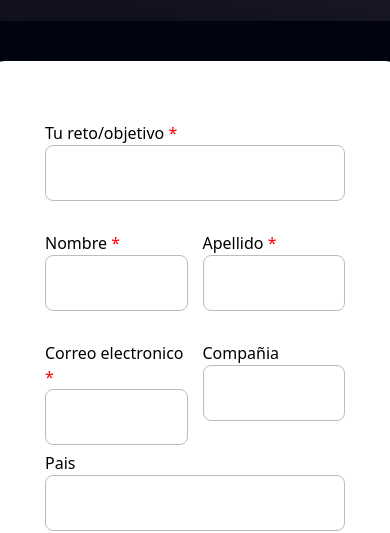
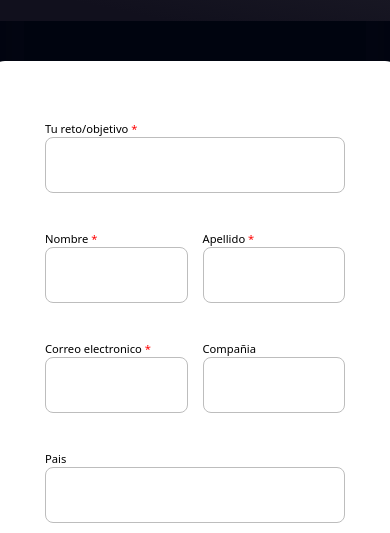
Before and after one commit to orlandCasta/seritso, a React (Vite) app: page / in a window 390 px wide. Shown: the part 5400-5933 px from the top of the page. Built offline with nearby package versions, Linux system fonts and the light colour scheme; no server answers.

Commit message:
changes in contact form for movile view

```diff
--- a/src/index.css
+++ b/src/index.css
@@ -305,6 +305,12 @@ input:active {
     border-radius: 0.5rem;
     height: 3.5rem;
     width: 100%;
+  }
+
+  .contact-form_list label,
+  .dual-input-container .dual-input p,
+  .dual-input-container .dual-input label {
+    font-size: 0.7rem;
   }
 
   input:focus,
```
